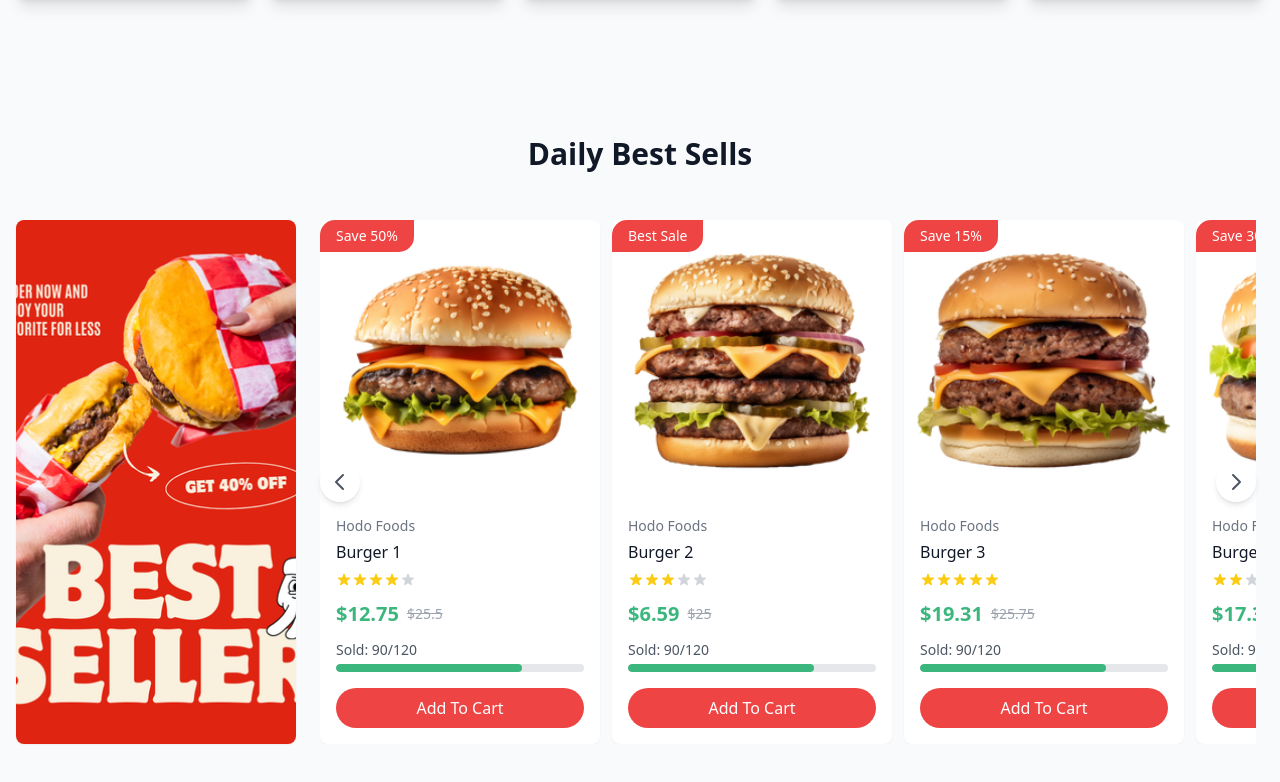
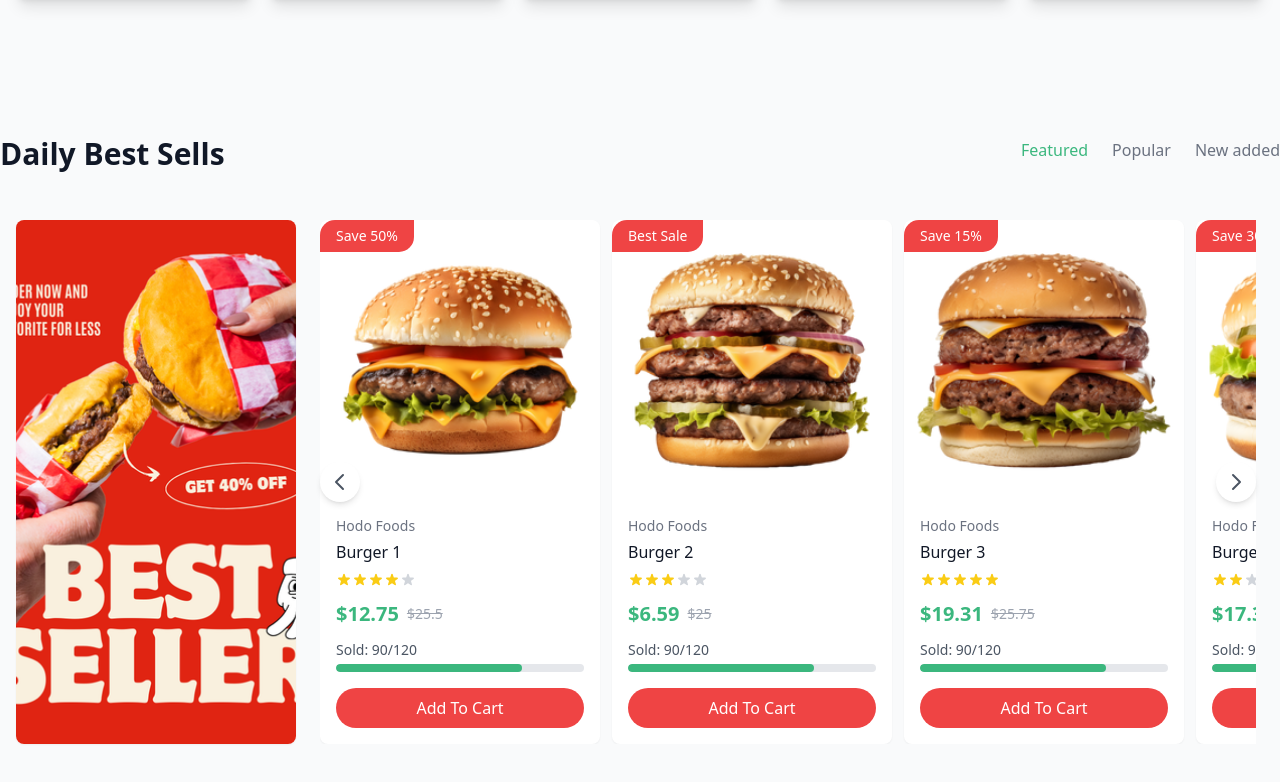
Before and after one commit to berkantsahn/nuxt-app-ecommerce, a Nuxt app: page / in a window 1280 px wide. Shown: the part 1020-1802 px from the top of the page. Built offline with nearby package versions, Linux system fonts and the light colour scheme.

Commit message:
categories added to daily best sells

```diff
--- a/assets/css/dailyBestSells.css
+++ b/assets/css/dailyBestSells.css
@@ -2,8 +2,8 @@
   @apply py-8 md:py-16 bg-gray-50 max-w-[1400px] mx-auto;
 }
 
-.section-header {
-  @apply mb-6 md:mb-12 px-4 md:px-0
+.section-top {
+  @apply flex justify-between items-center mb-6 md:mb-12 px-4 md:px-0;
 }
 
 .section-subtitle {
@@ -12,6 +12,18 @@
 
 .section-title {
   @apply text-2xl md:text-3xl font-bold text-gray-900;
+}
+
+.category-tabs {
+  @apply flex gap-6 items-center;
+}
+
+.tab-button {
+  @apply text-gray-500 hover:text-gray-900 transition-colors duration-200 text-sm md:text-base font-medium;
+}
+
+.tab-button.active {
+  @apply text-[#3BB77E];
 }
 
 .products-container {
--- a/assets/datas/dailyBestSells.js
+++ b/assets/datas/dailyBestSells.js
@@ -1,4 +1,9 @@
 export const dailyBestSellsData = {
+  categories: [
+    { id: 1, name: 'Featured', isActive: true },
+    { id: 2, name: 'Popular', isActive: false },
+    { id: 3, name: 'New added', isActive: false }
+  ],
   featuredProduct: {
     image: new URL('~/assets/images/banner-best-sells.png', import.meta.url).href,
     alt: 'Featured Product'
--- a/components/DailyBestSells.vue
+++ b/components/DailyBestSells.vue
@@ -1,7 +1,18 @@
 <template>
   <section class="daily-best-sells">
-    <div class="section-header">
+    <div class="section-top">
       <h2 class="section-title">Daily Best Sells</h2>
+      <div class="category-tabs">
+        <button
+          v-for="category in categories"
+          :key="category.id"
+          class="tab-button"
+          :class="{ 'active': category.isActive }"
+          @click="changeCategory(category.id)"
+        >
+          {{ category.name }}
+        </button>
+      </div>
     </div>
 
     <div class="products-container">
@@ -74,7 +85,15 @@ import { ref, onMounted, onUnmounted } from 'vue'
 import '../assets/css/dailyBestSells.css'
 import { dailyBestSellsData } from '~/assets/datas/dailyBestSells'
 
-const { featuredProduct, products } = dailyBestSellsData
+const { featuredProduct, products, categories: initialCategories } = dailyBestSellsData
+const categories = ref(initialCategories)
+
+const changeCategory = (categoryId) => {
+  categories.value = categories.value.map(category => ({
+    ...category,
+    isActive: category.id === categoryId
+  }))
+}
 
 const scrollContainer = ref(null)
 const isAtStart = ref(true)
```
